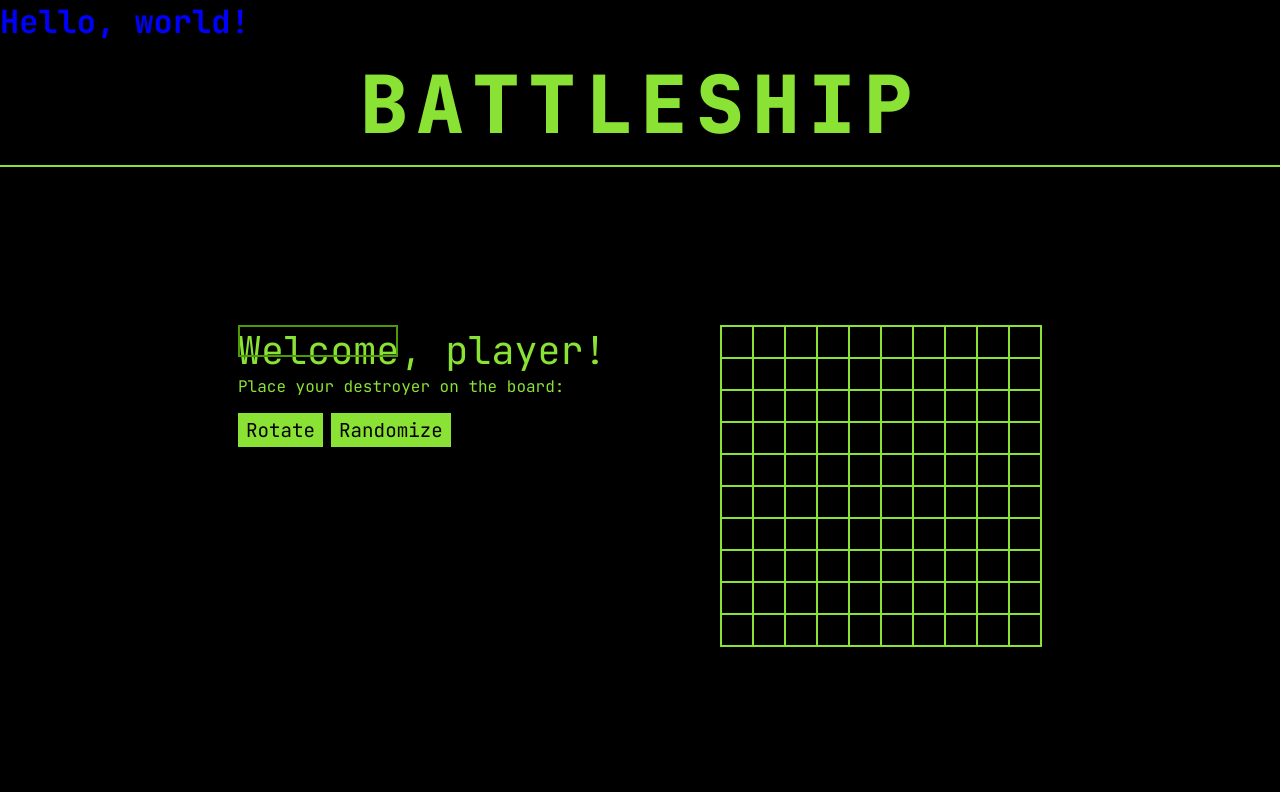
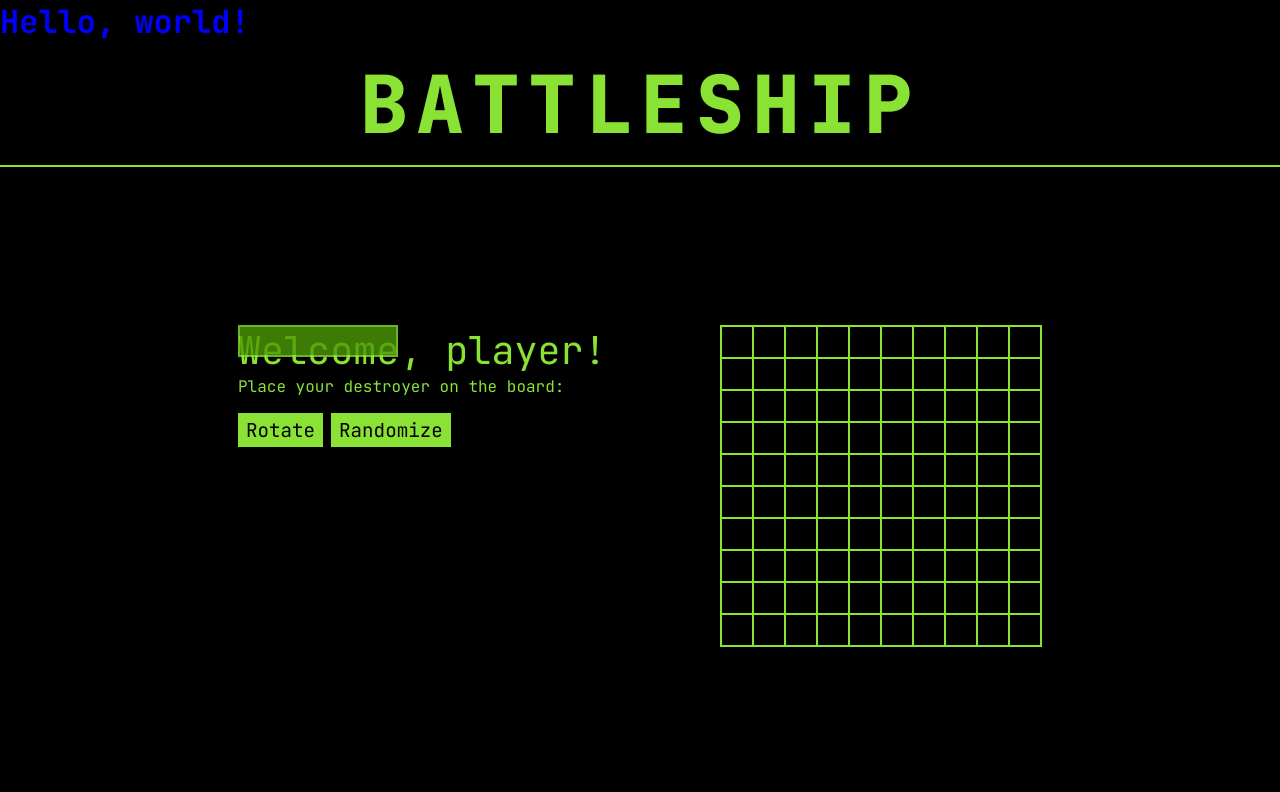
Before and after one commit to grntco/battleship, a website built with webpack: page dist/index.html in a window 1280 px wide. Shown: the top 792 px of the page. Built offline with nearby package versions, Linux system fonts and the light colour scheme.

Commit message:
restyled ship container

```diff
--- a/src/styles.css
+++ b/src/styles.css
@@ -132,7 +132,13 @@ h2 {
   position: absolute;
   height: 32px;
   width: 32px;
-  border: 2px solid var(--green);
+  border: 2px solid var(--bright-green);
+  background-color: var(--green);
+  opacity: 0.8;
+}
+
+.game-setup__ship-container:hover {
+  cursor: pointer;
 }
 
 .start-game-btn {
```
